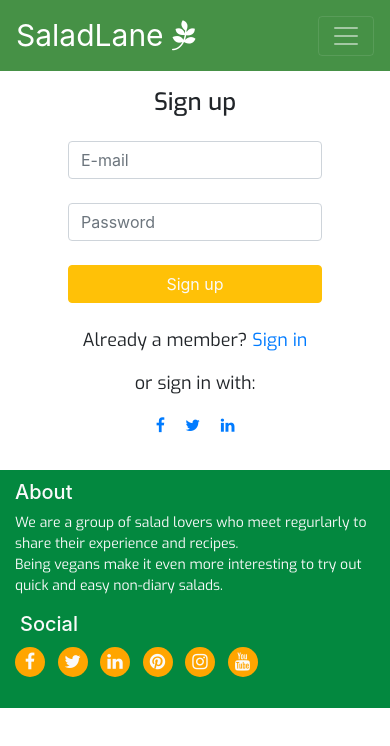
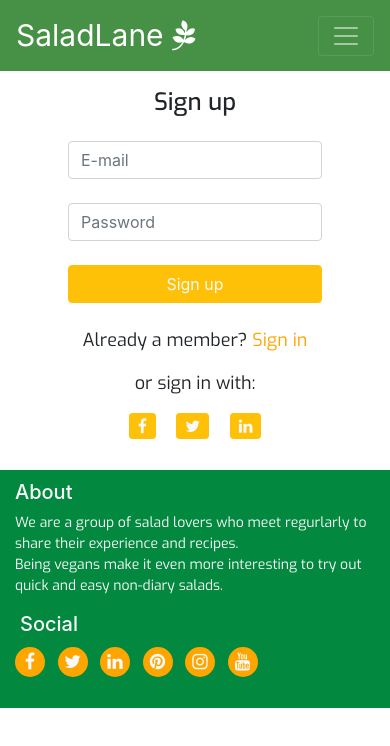
Before and after one commit to Code-Institute-Submissions/User-Centric-MileStone-Project-5, a plain HTML site: page getstarted.html in a window 390 px wide. Drawn offline with nearby package versions, Linux system fonts and the light colour scheme.

Commit message:
Changed social media color iconsr

```diff
--- a/assets/css/style.css
+++ b/assets/css/style.css
@@ -206,6 +206,9 @@ p {
   font-size: 18px;
 }
 
+#signin-text {
+    color: orange;
+}
 /*----------------------------------------Footer */
 footer {
   background-color: #03883f;
@@ -265,8 +268,8 @@ footer p {
 
   .welcome  {
     font-size: 150%;
-    margin: 0;
-    padding: 0;
+    margin-bottom: 15px;
+    padding: 5px;
     }
 
   .main-content {
--- a/getstarted.html
+++ b/getstarted.html
@@ -55,17 +55,17 @@
 
 			<!-- Register -->
 			<p>Already a member?
-				<a href="#">Sign in</a>
+				<a id="signin-text" href="#">Sign in</a>
 			</p>
 
 			<!-- Social login -->
 			<p>or sign in with:</p>
 			<a href="https://www.facebook.com/" target="_blank" class="mx-2"
-				role="button"><i class="fa fa-facebook-f light-blue-text"></i></a>
+				role="button"><i class="fa fa-facebook-f btn btn-sm  btn-warning "></i></a>
 			<a href="https://www.twitter.com/" target="_blank" class="mx-2"
-				role="button"><i class="fa fa-twitter light-blue-text"></i></a>
+				role="button"><i class="fa fa-twitter btn btn-sm  btn-warning"></i></a>
 			<a href="https://www.linkedin.com/" target="_blank" class="mx-2"
-				role="button"><i class="fa fa-linkedin light-blue-text"></i></a>
+				role="button"><i class="fa fa-linkedin btn btn-sm btn-warning"></i></a>
 		</form>
 	</section>
 	<!-----------------End of Form ------------------->
```
